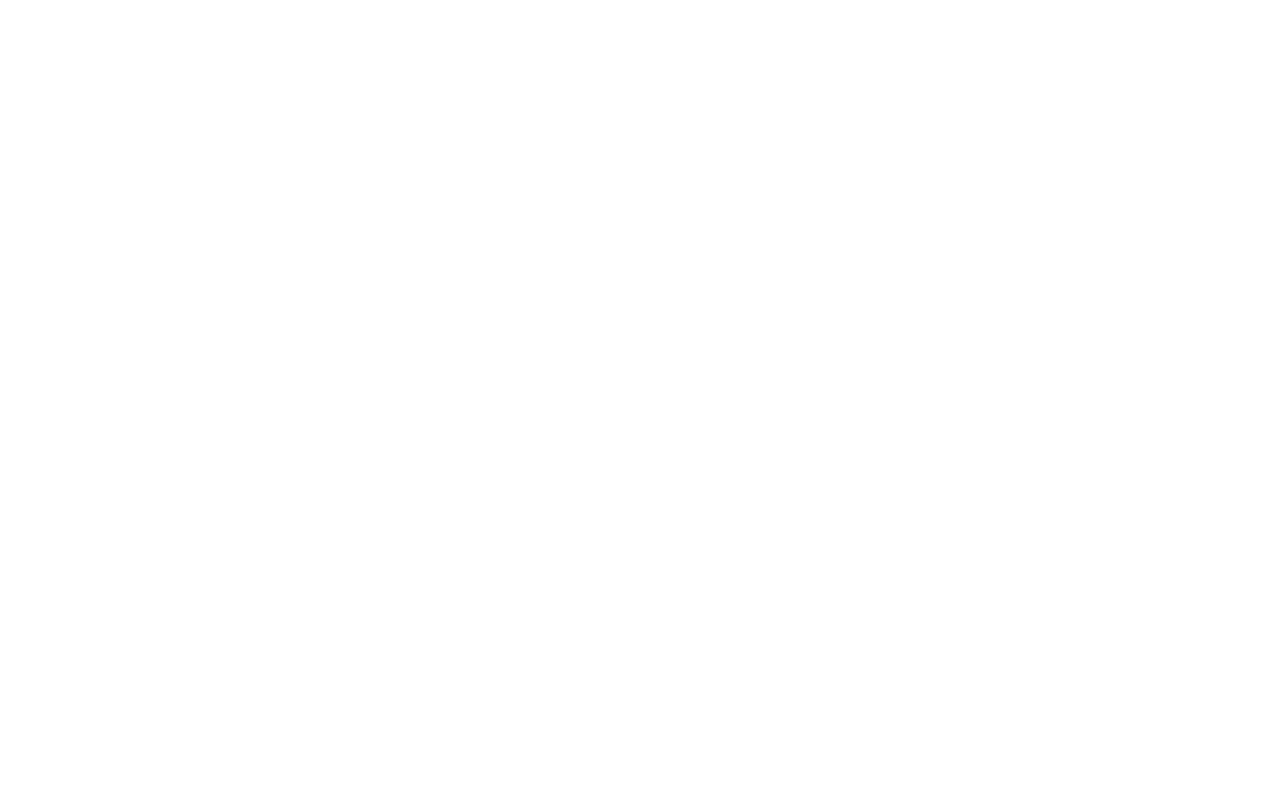
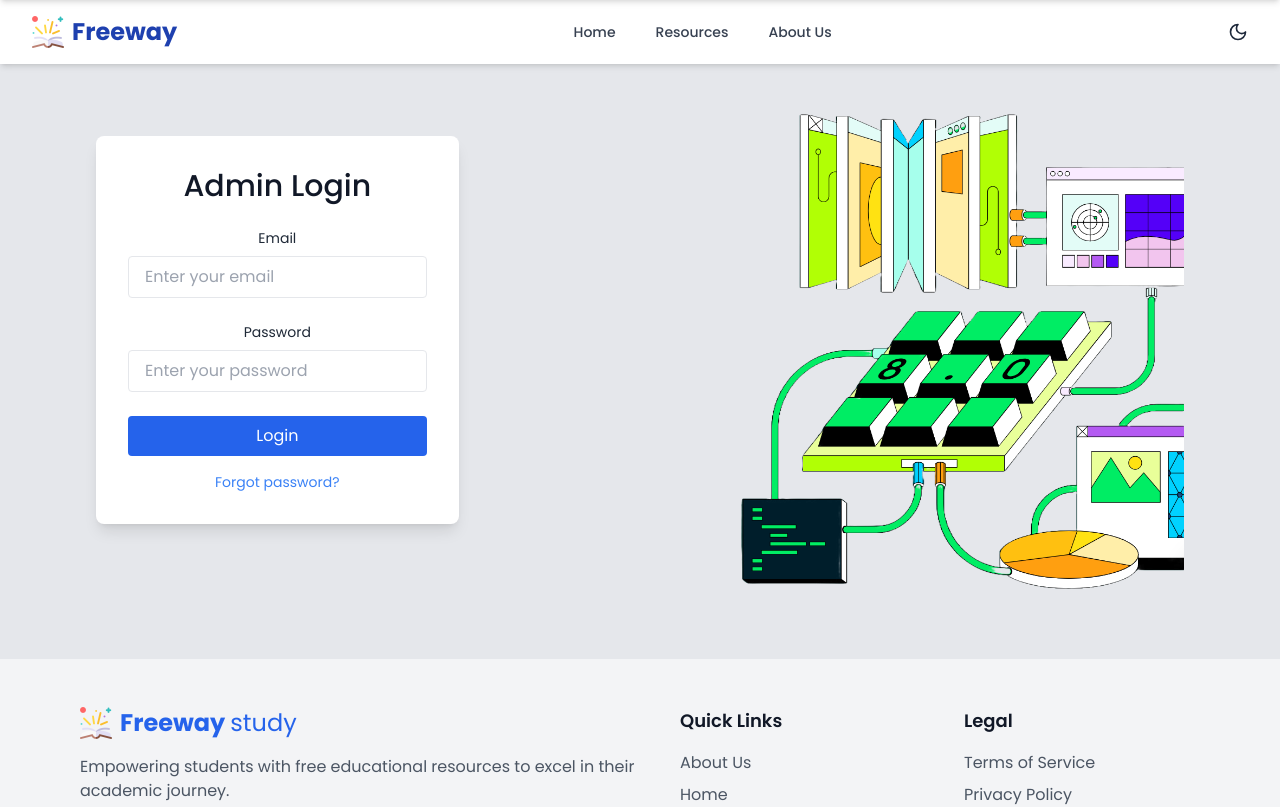
Before and after one commit to Abhishekk3107/Freeway-study, a React (Vite) app: page /admin in a window 1280 px wide. Before the commit this address had no page. Shown: the top 807 px of the page. Built offline with nearby package versions, Linux system fonts and the light colour scheme.

Commit message:
added admin login page

```diff
--- a/src/App.css
+++ b/src/App.css
@@ -43,7 +43,8 @@
 
 .text-gradient {
   background: linear-gradient(90deg, rgba(2,0,36,1) 0%, rgba(114,7,152,1) 0%, rgba(0,212,255,1) 100%);
-   -webkit-background-clip: text;
+
+background-clip: text;
   -webkit-text-fill-color: transparent;
 }
 
--- a/src/App.jsx
+++ b/src/App.jsx
@@ -1,6 +1,6 @@
 import './App.css'
 import { BrowserRouter , Routes , Route } from 'react-router-dom';
-import {Home , Resources , AboutUs, Policy} from './pages';
+import {Home , Resources , AboutUs, Policy,Admin} from './pages';
 
 function App() {
 
@@ -12,6 +12,8 @@
       <Route path='/resources' element={<Resources/>}/>
       <Route path='/about' element={<AboutUs/>}/>
       <Route path='/policy' element={<Policy/>}/>
+      <Route path='/admin' element={<Admin/>}/>
+
       </Routes>
     </BrowserRouter>
    </>
--- /dev/null
+++ b/src/pages/Admin.jsx
@@ -0,0 +1,103 @@
+import React, { useState, useEffect } from 'react';
+import { Footer, Navbar } from '../components';
+import admin from "../assets/admin_login.png";
+
+function Admin() {
+  const [darkMode, setDarkMode] = useState(false);
+
+  // Check for saved theme or user preference
+  useEffect(() => {
+    const prefersDarkMode = window.matchMedia('(prefers-color-scheme: dark)').matches;
+    const savedTheme = localStorage.getItem('theme');
+
+    if (savedTheme === 'dark' || (!savedTheme && prefersDarkMode)) {
+      setDarkMode(true);
+      document.documentElement.classList.add('dark');
+    }
+  }, []);
+
+  // Toggle dark mode and save preference
+  useEffect(() => {
+    if (darkMode) {
+      document.documentElement.classList.add('dark');
+      localStorage.setItem('theme', 'dark');
+    } else {
+      document.documentElement.classList.remove('dark');
+      localStorage.setItem('theme', 'light');
+    }
+  }, [darkMode]);
+
+  const toggleDarkMode = () => {
+    setDarkMode(!darkMode);
+  };
+
+  return (
+    <div className={`min-w-screen min-h-screen ${darkMode ? 'dark:bg-slate-800' : 'bg-gray-200'}`}>
+      <div className="max-w-[1480px] mx-auto poppins-regular">
+        <Navbar darkMode={darkMode} toggleDarkMode={toggleDarkMode} />
+        <div className="flex flex-col lg:flex-row items-center justify-between min-h-[calc(100vh-200px)] px-8 md:px-24 pt-16 pb-16">
+          {/* Left Login Panel */}
+          <div
+            className={`mt-16 lg:mt-0 rounded-lg shadow-lg p-8 w-full lg:w-1/3 ${
+              darkMode ? 'bg-slate-900 text-gray-300' : 'bg-white text-gray-800'
+            }`}
+          >
+            <h2 className={`text-3xl font-medium mb-6 ${darkMode ? 'text-white' : 'text-gray-900'}`}>Admin Login</h2>
+            <form className="space-y-6">
+              <div>
+                <label htmlFor="email" className="block text-sm mb-2">
+                  Email
+                </label>
+                <input
+                  type="email"
+                  id="email"
+                  className="w-full px-4 py-2 rounded border dark:bg-slate-800 dark:border-gray-600 dark:text-white"
+                  placeholder="Enter your email"
+                />
+              </div>
+              <div>
+                <label htmlFor="password" className="block text-sm mb-2">
+                  Password
+                </label>
+                <input
+                  type="password"
+                  id="password"
+                  className="w-full px-4 py-2 rounded border dark:bg-slate-800 dark:border-gray-600 dark:text-white"
+                  placeholder="Enter your password"
+                />
+              </div>
+              <button
+                type="submit"
+                className="w-full py-2 rounded bg-blue-600 text-white hover:bg-blue-700 transition"
+              >
+                Login
+              </button>
+            </form>
+            <div className="text-sm mt-4 text-center">
+              <a
+                href="#"
+                className="text-blue-500 hover:underline dark:text-blue-400"
+              >
+                Forgot password?
+              </a>
+            </div>
+          </div>
+
+          {/* Right Illustration */}
+          <div className="w-full lg:w-2/3 flex items-center justify-center mt-10 ">
+            <div className="hidden lg:block relative w-full">
+              <img
+                src={admin}
+                alt="Login Illustration"
+                className="h-800 w-auto object-cover "
+              />
+            </div>
+          </div>
+        </div>
+        <Footer />
+      </div>
+    </div>
+  );
+}
+
+export default Admin;
--- a/src/pages/index.js
+++ b/src/pages/index.js
@@ -2,4 +2,6 @@
 import Resources from "./Resources";
 import AboutUs from "./AboutUs";
 import Policy from "./Policy";
- export { Home , Resources , AboutUs, Policy}
+import Admin from "./Admin";
+
+ export { Home , Resources , AboutUs, Policy,Admin}
```
Also changed, not shown: src/assets/admin_login.png (added).
